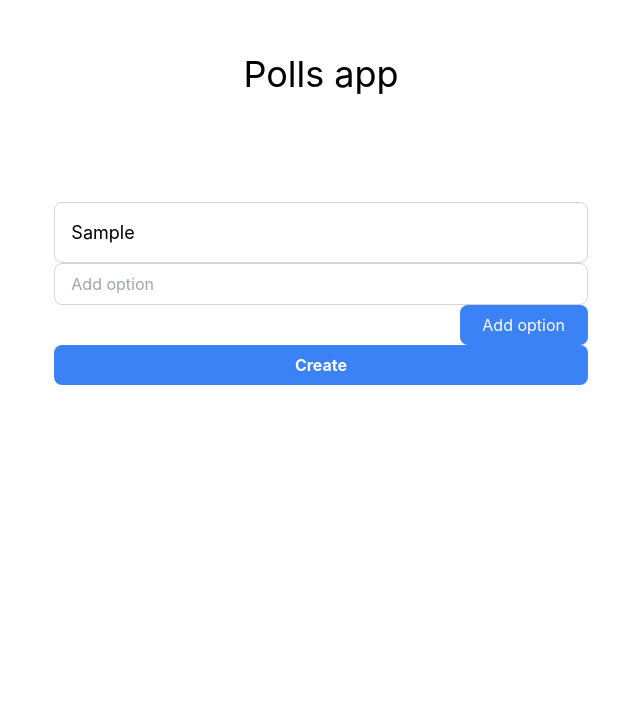
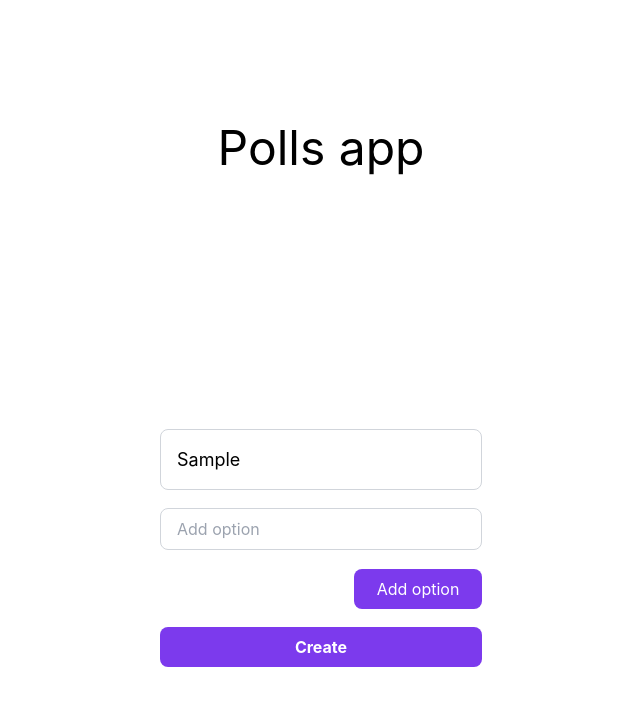
Before and after one commit to Tudor73/polls-app, a Next.js app: page / in a window 1280 px wide. Both pictures are taken after typing "Sample" into the empty fields and a click on the button "Add option". Shown: the top 706 px of the page, without its empty margins (319-959 px from the left). Built offline with nearby package versions, Linux system fonts and the light colour scheme.

Commit message:
question form works

```diff
--- a/package.json
+++ b/package.json
@@ -12,7 +12,8 @@
     "@prisma/client": "^4.2.1",
     "next": "12.2.4",
     "react": "18.2.0",
-    "react-dom": "18.2.0"
+    "react-dom": "18.2.0",
+    "react-hook-form": "^7.34.2"
   },
   "devDependencies": {
     "@types/node": "18.6.5",
--- a/src/pages/index.tsx
+++ b/src/pages/index.tsx
@@ -1,78 +1,84 @@
 import type { NextPage } from "next";
-import { useRef, useState } from "react";
+import React, { SyntheticEvent, useRef, useState } from "react";
+import { Field, FieldValues, useFieldArray, useForm } from "react-hook-form";
 
 interface Question {
   description: string;
   options: string[];
   votes?: number[];
 }
+type FormValues = {
+  question: string;
+  options: { optionId: string; value: string }[];
+};
 
 const Home: NextPage = () => {
-  const question = useRef<HTMLInputElement>(null);
+  const {
+    control,
+    register,
+    handleSubmit,
+    reset,
+    formState: { errors },
+  } = useForm<FormValues>();
 
-  const optionsRef = useRef<string[]>([]);
+  const { fields, append, prepend, remove, swap, move, insert } = useFieldArray(
+    { control, name: "options" }
+  );
 
-  const [options, setOptions] = useState<string[]>([]);
-
-  const handleQuestionCreate = async () => {
-    if (!question.current || question.current.value == "") return;
+  const handleQuestionCreate = (data: FormValues) => {
     const obj: Question = {
-      description: question.current.value,
-      options: optionsRef.current,
+      description: data.question,
+      options: data.options
+        .map((option) => option.value)
+        .filter((value: string) => value !== ""),
     };
-    const response = await fetch("/api/question", {
+    const response = fetch("/api/question", {
       method: "POST",
       headers: {
         "Content-Type": "application/json",
       },
       body: JSON.stringify(obj),
     });
-    question.current.value = "";
-    setOptions([]);
+    reset(); //resets form
   };
 
   return (
-    <div className="flex flex-col items-center justify-around h-96">
-      <h1 className="h-auto text-4xl">Polls app</h1>
-      <div className="flex flex-col items-center w-5/12 h-32">
+    <div className="flex flex-col items-center justify-around h-screen">
+      <h1 className="h-auto text-5xl ">Polls app</h1>
+      <div className="flex flex-col items-center w-10/12 h-64 text-black justify-around">
+        <form
+          onSubmit={handleSubmit(handleQuestionCreate)}
+          className="flex flex-col items-center h-64 text-black justify-around"
+        >
           <input
             placeholder="Question"
+            {...register("question", { required: true })}
             className="bg-white focus:outline-none border border-gray-300  rounded-lg py-4 px-4 block w-full appearance-none leading-normal text-lg"
-          ref={question}
           />
-        {options.map((option, index) => {
+          {errors.question && <span>This field is required</span>}
+          {fields.map((field, index) => {
             return (
               <input
-              key={index}
+                key={field.id}
                 placeholder="Add option"
                 className="bg-white focus:outline-none border border-gray-300 rounded-lg py-2 px-4 block w-full appearance-none leading-normal"
-              ref={(element) => {
-                if (!element || element.value === "") return;
-                else {
-                  optionsRef.current[index] = element.value;
-                }
-              }}
+                {...register(`options.${index}.value`)}
               />
             );
           })}
           <button
-          className="bg-blue-500 hover:bg-blue-700 text-white  py-2 px-4 rounded-lg w-32 self-end"
+            type="button"
+            className="bg-violet-600 hover:bg-violet-700 text-white  py-2 px-4 rounded-lg w-32 self-end"
             onClick={(e) => {
-            console.log(optionsRef.current);
-            setOptions([...options, ""]);
+              append({ optionId: `${fields.length + 1}`, value: "" });
             }}
           >
             Add option
           </button>
-        <button
-          className="bg-blue-500 hover:bg-blue-700 text-white font-bold py-2 px-4 rounded-lg w-full"
-          onClick={(e) => {
-            e.preventDefault();
-            handleQuestionCreate();
-          }}
-        >
+          <button className="bg-violet-600 hover:bg-violet-700 text-white font-bold py-2 px-4 rounded-lg w-full">
             Create
           </button>
+        </form>
       </div>
     </div>
   );
--- a/styles/globals.css
+++ b/styles/globals.css
@@ -6,7 +6,7 @@ html,
 body {
   padding: 0;
   margin: 0;
-  font-family: -apple-system, BlinkMacSystemFont, Segoe UI, Roboto, Oxygen,
+  font-family: BlinkMacSystemFont, Segoe UI, Roboto, Oxygen,
     Ubuntu, Cantarell, Fira Sans, Droid Sans, Helvetica Neue, sans-serif;
 }
 
@@ -25,6 +25,6 @@ a {
   }
   body {
     color: white;
-    background: black;
+    background:#0F172A;
   }
 }
```
Also changed, not shown: 1 other file (tests, documents, lock files or other folders). Lines whose indentation alone changed are shown as unchanged.
